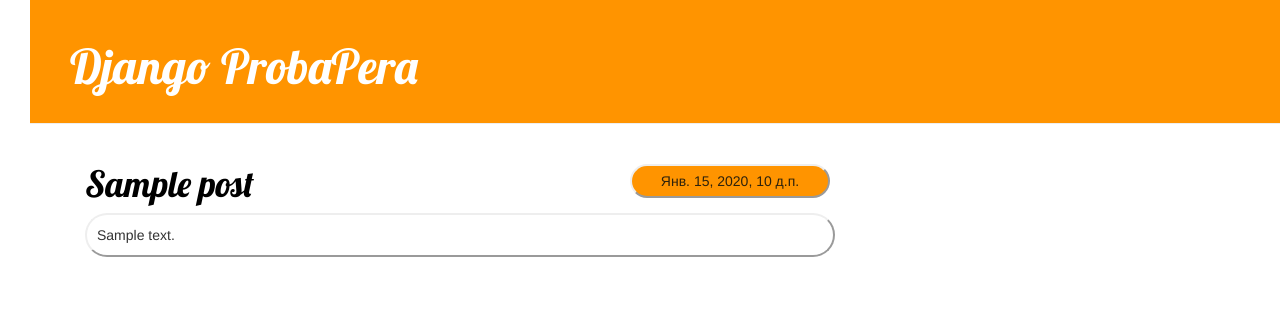
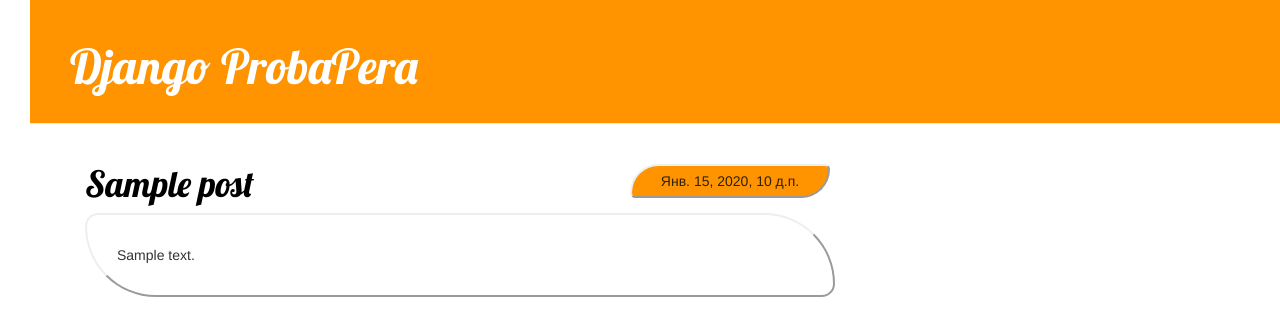
Before and after one commit to Gh0stikLab/djangogirls, a Django app: page / in a window 1280 px wide. Shown: the top 336 px of the page. Run offline with Django 3.2, Linux system fonts and the light colour scheme; tables that the repository leaves empty hold one stand-in row (values such as "Sample post"); some libraries are stand-ins or nearby versions.

Commit message:
css border style2

```diff
--- a/blog/static/css/blog.css
+++ b/blog/static/css/blog.css
@@ -37,14 +37,14 @@ h1, h2, h3, h4 {
     text-align: center;
     border-style: outset;
     border-width: 2px;
-    border-radius: 25px;
+    border-radius: 80px 15px;
 }
 
 .post p {
-    padding: 10px;
+    padding: 30px;
     border-style: outset;
     border-width: 2px;
-    border-radius: 25px;
+    border-radius: 15px 80px;
 }
 
 .save {
```
